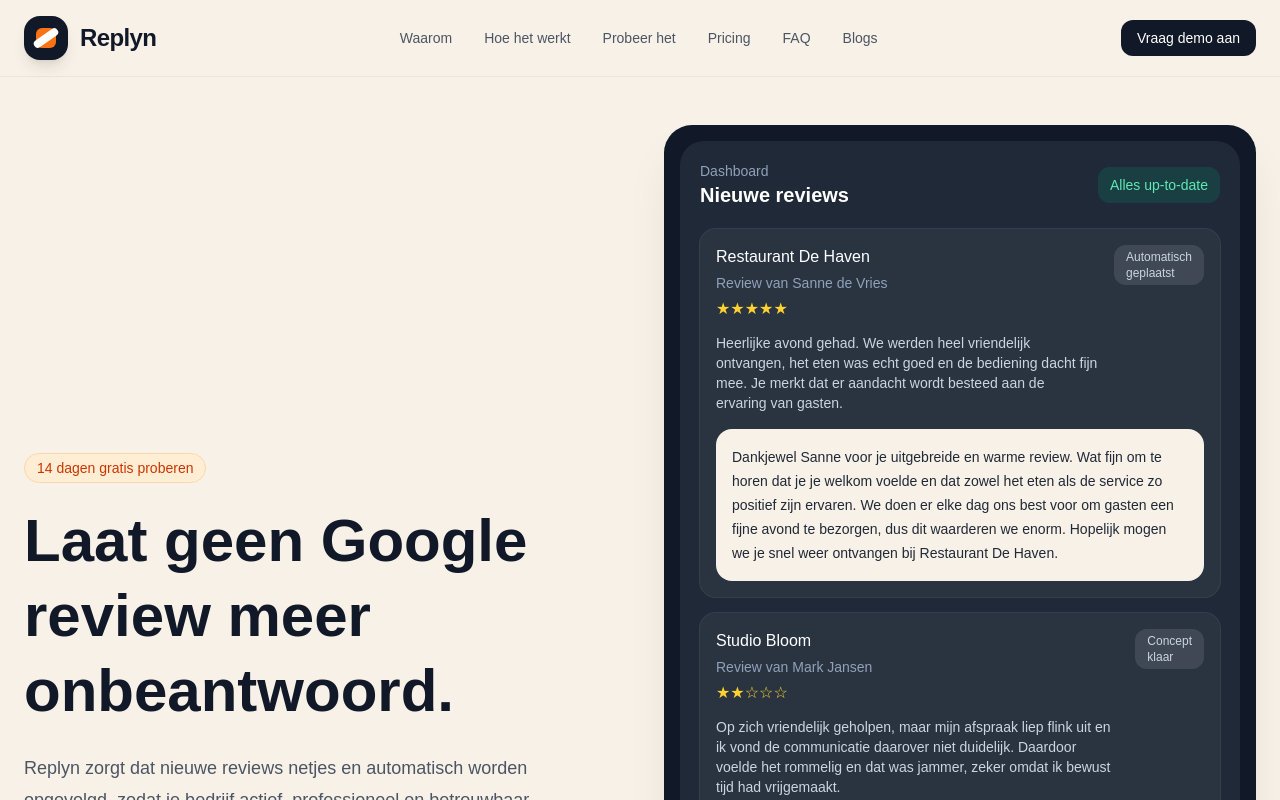
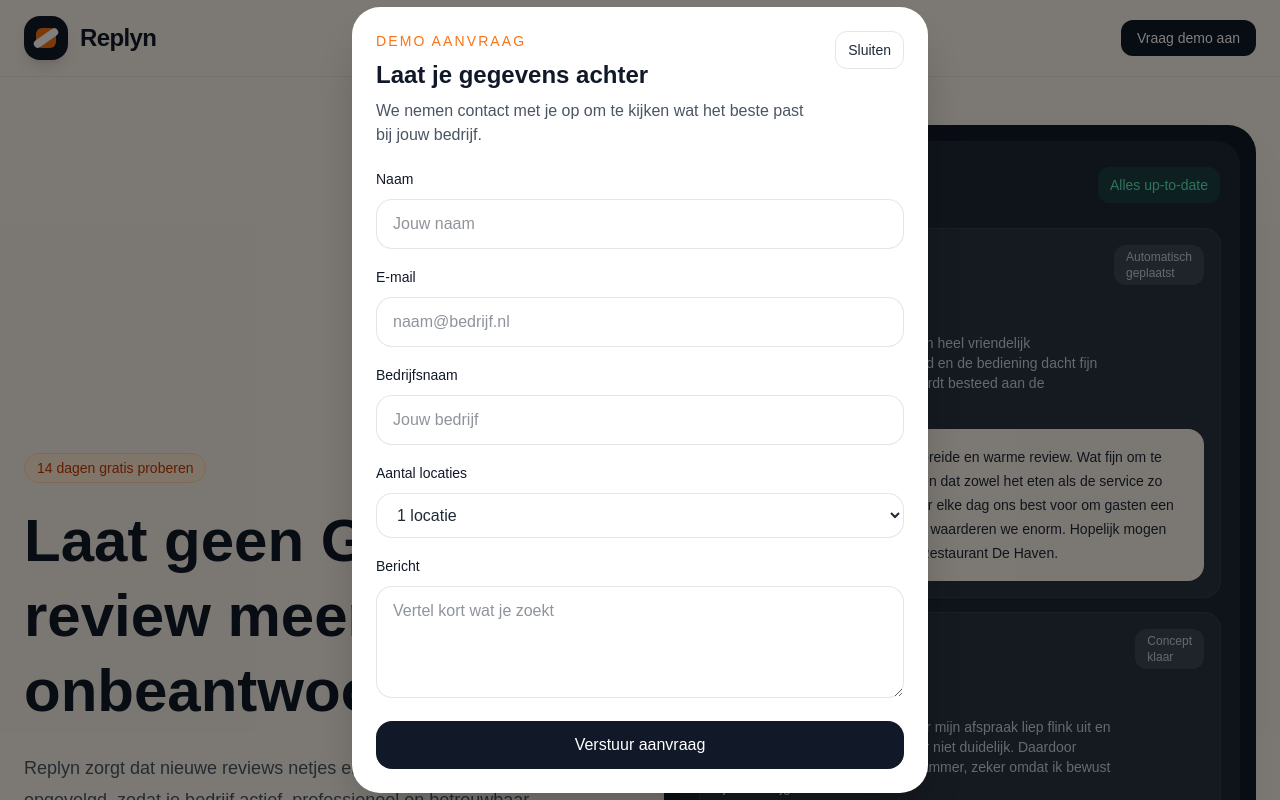
Before and after one commit to omaralneema18/replyn, a Next.js app: page / in a window 1280 px wide. Both pictures are taken after a click on the button "Vraag demo aan". Shown: the top 800 px of the page. Built offline with nearby package versions, Linux system fonts and the light colour scheme.

Commit message:
formulier popup toegevoegd

```diff
--- a/app/page.tsx
+++ b/app/page.tsx
@@ -11,6 +11,43 @@
   const [demoReply, setDemoReply] = useState(
     "Bedankt voor je mooie review. Wat fijn om te horen dat je je goed geholpen voelde en dat alles duidelijk voor je was. We waarderen het enorm dat je dit deelt en hopen je snel weer te mogen verwelkomen."
   );
+
+  const [openFaq, setOpenFaq] = useState<number | null>(0);
+  const [formOpen, setFormOpen] = useState(false);
+  const [formType, setFormType] = useState("Demo aanvraag");
+  const [submitted, setSubmitted] = useState(false);
+
+  const [formData, setFormData] = useState({
+    name: "",
+    email: "",
+    company: "",
+    companyLocations: "1",
+    message: "",
+  });
+
+  const openForm = (type: string) => {
+    setFormType(type);
+    setFormOpen(true);
+    setSubmitted(false);
+  };
+
+  const closeForm = () => {
+    setFormOpen(false);
+  };
+
+  const handleInputChange = (
+    e: React.ChangeEvent<HTMLInputElement | HTMLTextAreaElement | HTMLSelectElement>
+  ) => {
+    setFormData((prev) => ({
+      ...prev,
+      [e.target.name]: e.target.value,
+    }));
+  };
+
+  const handleSubmit = (e: React.FormEvent) => {
+    e.preventDefault();
+    setSubmitted(true);
+  };
 
   const reviews = [
     {
@@ -68,8 +105,6 @@
     },
   ];
 
-  const [openFaq, setOpenFaq] = useState<number | null>(0);
-
   const stars = (count: number) =>
     "★".repeat(count) + "☆".repeat(5 - count);
 
@@ -114,6 +149,112 @@
 
   return (
     <div className="min-h-screen bg-[#F8F1E7] text-[#1F2937]">
+      {formOpen && (
+        <div className="fixed inset-0 z-50 flex items-center justify-center bg-black/50 px-4">
+          <div className="w-full max-w-xl rounded-[28px] bg-white p-6 shadow-2xl">
+            <div className="mb-5 flex items-start justify-between gap-4">
+              <div>
+                <div className="text-sm font-medium uppercase tracking-[0.15em] text-[#F97316]">
+                  {formType}
+                </div>
+                <h3 className="mt-2 text-2xl font-semibold text-[#111827]">
+                  Laat je gegevens achter
+                </h3>
+                <p className="mt-2 text-[#4B5563]">
+                  We nemen contact met je op om te kijken wat het beste past bij jouw bedrijf.
+                </p>
+              </div>
+              <button
+                onClick={closeForm}
+                className="rounded-xl border border-black/10 px-3 py-2 text-sm hover:bg-[#FFF7ED]"
+              >
+                Sluiten
+              </button>
+            </div>
+
+            {submitted ? (
+              <div className="rounded-2xl bg-[#ECFDF5] p-5 text-[#065F46]">
+                <div className="text-lg font-semibold">Ontvangen</div>
+                <p className="mt-2 leading-7">
+                  Bedankt {formData.name || "voor je aanvraag"}. Dit formulier werkt nu visueel.
+                  Hierna koppelen we het aan e-mail of opslag zodat je echte leads ontvangt.
+                </p>
+              </div>
+            ) : (
+              <form onSubmit={handleSubmit} className="space-y-4">
+                <div>
+                  <label className="text-sm font-medium text-[#111827]">Naam</label>
+                  <input
+                    name="name"
+                    value={formData.name}
+                    onChange={handleInputChange}
+                    className="mt-2 w-full rounded-2xl border border-black/10 bg-white px-4 py-3 outline-none focus:border-[#F97316]"
+                    placeholder="Jouw naam"
+                    required
+                  />
+                </div>
+
+                <div>
+                  <label className="text-sm font-medium text-[#111827]">E-mail</label>
+                  <input
+                    name="email"
+                    type="email"
+                    value={formData.email}
+                    onChange={handleInputChange}
+                    className="mt-2 w-full rounded-2xl border border-black/10 bg-white px-4 py-3 outline-none focus:border-[#F97316]"
+                    placeholder="naam@bedrijf.nl"
+                    required
+                  />
+                </div>
+
+                <div>
+                  <label className="text-sm font-medium text-[#111827]">Bedrijfsnaam</label>
+                  <input
+                    name="company"
+                    value={formData.company}
+                    onChange={handleInputChange}
+                    className="mt-2 w-full rounded-2xl border border-black/10 bg-white px-4 py-3 outline-none focus:border-[#F97316]"
+                    placeholder="Jouw bedrijf"
+                  />
+                </div>
+
+                <div>
+                  <label className="text-sm font-medium text-[#111827]">Aantal locaties</label>
+                  <select
+                    name="companyLocations"
+                    value={formData.companyLocations}
+                    onChange={handleInputChange}
+                    className="mt-2 w-full rounded-2xl border border-black/10 bg-white px-4 py-3 outline-none focus:border-[#F97316]"
+                  >
+                    <option value="1">1 locatie</option>
+                    <option value="2-5">2 t/m 5 locaties</option>
+                    <option value="5+">Meer dan 5 locaties</option>
+                  </select>
+                </div>
+
+                <div>
+                  <label className="text-sm font-medium text-[#111827]">Bericht</label>
+                  <textarea
+                    name="message"
+                    value={formData.message}
+                    onChange={handleInputChange}
+                    className="mt-2 h-28 w-full rounded-2xl border border-black/10 bg-white px-4 py-3 outline-none focus:border-[#F97316]"
+                    placeholder="Vertel kort wat je zoekt"
+                  />
+                </div>
+
+                <button
+                  type="submit"
+                  className="w-full rounded-2xl bg-[#111827] px-6 py-3 font-medium text-white hover:bg-black"
+                >
+                  Verstuur aanvraag
+                </button>
+              </form>
+            )}
+          </div>
+        </div>
+      )}
+
       <header className="sticky top-0 z-30 border-b border-black/5 bg-[#F8F1E7]/90 backdrop-blur">
         <div className="mx-auto flex max-w-7xl items-center justify-between px-6 py-4">
           <div className="flex items-center gap-3">
@@ -147,7 +288,10 @@
             </a>
           </nav>
 
-          <button className="rounded-xl bg-[#111827] px-4 py-2 text-sm font-medium text-white hover:bg-black">
+          <button
+            onClick={() => openForm("Demo aanvraag")}
+            className="rounded-xl bg-[#111827] px-4 py-2 text-sm font-medium text-white hover:bg-black"
+          >
             Vraag demo aan
           </button>
         </div>
@@ -170,10 +314,16 @@
           </p>
 
           <div className="mt-8 flex flex-wrap gap-4">
-            <button className="rounded-2xl bg-[#F97316] px-6 py-3 font-medium text-white shadow-lg shadow-orange-200 hover:bg-orange-500">
+            <button
+              onClick={() => openForm("Gratis proefperiode")}
+              className="rounded-2xl bg-[#F97316] px-6 py-3 font-medium text-white shadow-lg shadow-orange-200 hover:bg-orange-500"
+            >
               Start 14 dagen gratis
             </button>
-            <button className="rounded-2xl border border-[#D1D5DB] bg-white px-6 py-3 font-medium text-[#1F2937] hover:bg-[#FFF7ED]">
+            <button
+              onClick={() => openForm("Demo aanvraag")}
+              className="rounded-2xl border border-[#D1D5DB] bg-white px-6 py-3 font-medium text-[#1F2937] hover:bg-[#FFF7ED]"
+            >
               Bekijk hoe het werkt
             </button>
           </div>
@@ -507,7 +657,10 @@
                 ))}
               </div>
 
-              <button className="mt-8 w-full rounded-2xl bg-[#111827] px-6 py-3 font-medium text-white hover:bg-black">
+              <button
+                onClick={() => openForm("Gratis proefperiode - Reply")}
+                className="mt-8 w-full rounded-2xl bg-[#111827] px-6 py-3 font-medium text-white hover:bg-black"
+              >
                 Start gratis
               </button>
             </div>
@@ -552,7 +705,10 @@
                 ))}
               </div>
 
-              <button className="mt-8 w-full rounded-2xl bg-[#F97316] px-6 py-3 font-medium text-white hover:bg-orange-500">
+              <button
+                onClick={() => openForm("Gratis proefperiode - Grow")}
+                className="mt-8 w-full rounded-2xl bg-[#F97316] px-6 py-3 font-medium text-white hover:bg-orange-500"
+              >
                 Start gratis
               </button>
             </div>
@@ -586,7 +742,10 @@
                 ))}
               </div>
 
-              <button className="mt-8 w-full rounded-2xl border border-[#111827] px-6 py-3 font-medium text-[#111827] hover:bg-[#FFF7ED]">
+              <button
+                onClick={() => openForm("Maatwerk aanvraag")}
+                className="mt-8 w-full rounded-2xl border border-[#111827] px-6 py-3 font-medium text-[#111827] hover:bg-[#FFF7ED]"
+              >
                 Vraag maatwerk aan
               </button>
             </div>
@@ -646,10 +805,16 @@
               consistentie en online uitstraling kan verbeteren.
             </p>
             <div className="mt-6 flex flex-wrap gap-4">
-              <button className="rounded-2xl bg-[#F97316] px-6 py-3 font-medium text-white hover:bg-orange-500">
+              <button
+                onClick={() => openForm("Gratis proefperiode")}
+                className="rounded-2xl bg-[#F97316] px-6 py-3 font-medium text-white hover:bg-orange-500"
+              >
                 Start gratis
               </button>
-              <button className="rounded-2xl border border-white/15 px-6 py-3 font-medium text-white hover:bg-white/5">
+              <button
+                onClick={() => openForm("Contact aanvraag")}
+                className="rounded-2xl border border-white/15 px-6 py-3 font-medium text-white hover:bg-white/5"
+              >
                 Neem contact op
               </button>
             </div>
```
